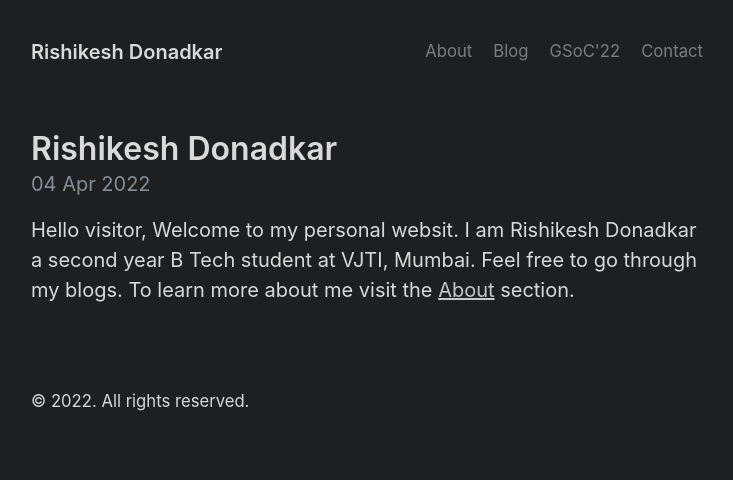
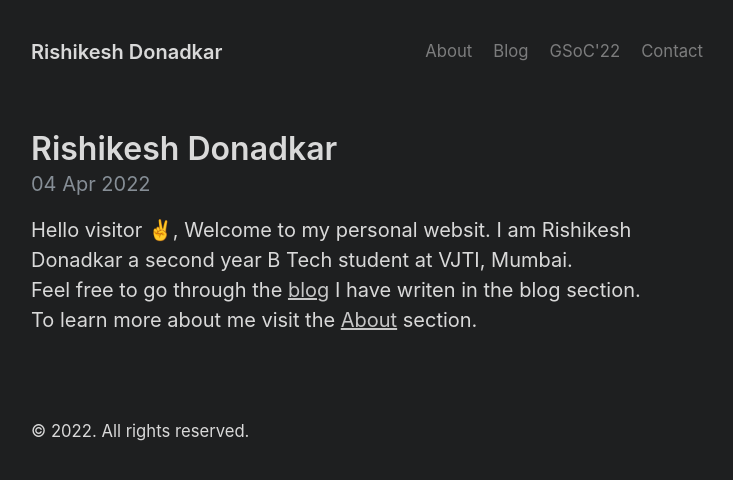
Before and after one commit to RISHI27-dot/rishi27-dot.github.io, a Jekyll site: the page built from _posts/2022-04-04-introduction.md, in a window 1280 px wide. Shown: the top 480 px of the page, without its empty margins (273-1006 px from the left). Built offline with Jekyll 4.4.1, drawn with Linux system fonts in a browser that asks for light colours.

Commit message:
improved intro

```diff
--- a/_posts/2022-04-04-introduction.md
+++ b/_posts/2022-04-04-introduction.md
@@ -2,5 +2,5 @@
 layout: post
 title: Rishikesh Donadkar
 ---
-Hello visitor, Welcome to my personal websit. I am Rishikesh Donadkar a second year B Tech student at VJTI, Mumbai.
-Feel free to go through my blogs. To learn more about me visit the [About](/about) section.
+Hello visitor &#9996;, Welcome to my personal websit. I am Rishikesh Donadkar a second year B Tech student at VJTI, Mumbai. <br>
+Feel free to go through the [blog](/blogs) I have writen in the blog section. <br>To learn more about me visit the [About](/about) section.
```
Also changed, not shown: about.md (+0 -1 lines).
